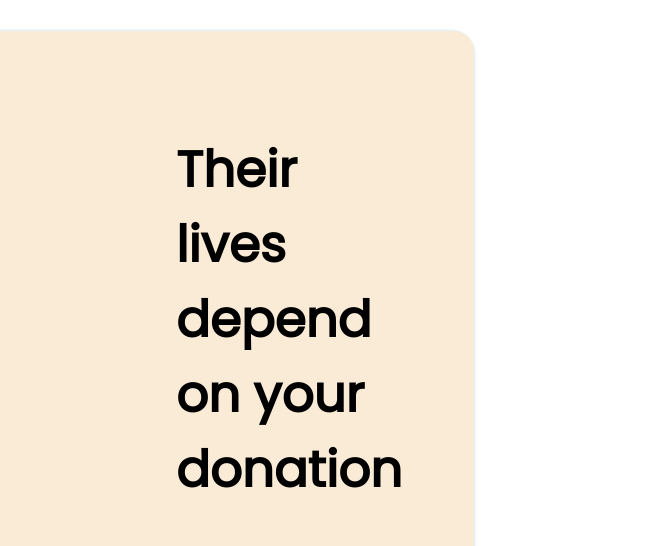
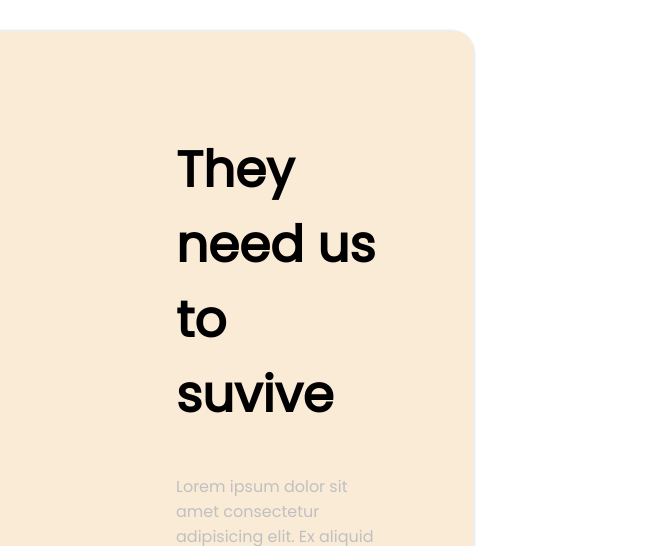
Before and after one commit to raaakib0/assignment, a plain HTML site: page index.html in a window 1280 px wide. Shown: the part 1980-2526 px from the top of the page, 614-1280 px from the left. Drawn offline with Linux system fonts and the light colour scheme; a web font is replaced by a local one.

Commit message:
some change

```diff
--- a/index.html
+++ b/index.html
@@ -108,8 +108,7 @@
     </div>
     <div class="middle-part">
 
-        <h2>Their lives depend on
-            your donation</h2>
+        <h2>They need us to suvive</h2>
         <p>Lorem ipsum dolor sit amet consectetur adipisicing elit. Ex aliquid nihil consectetur, aliquam accusamus
             veniam ipsum voluptate commodi soluta iure atque eligendi eos odit eius quae natus est. Dolorem, sunt!</p>
         <a class="button-contribute" target="_blank" href="">How to Contribute?</a>
```
